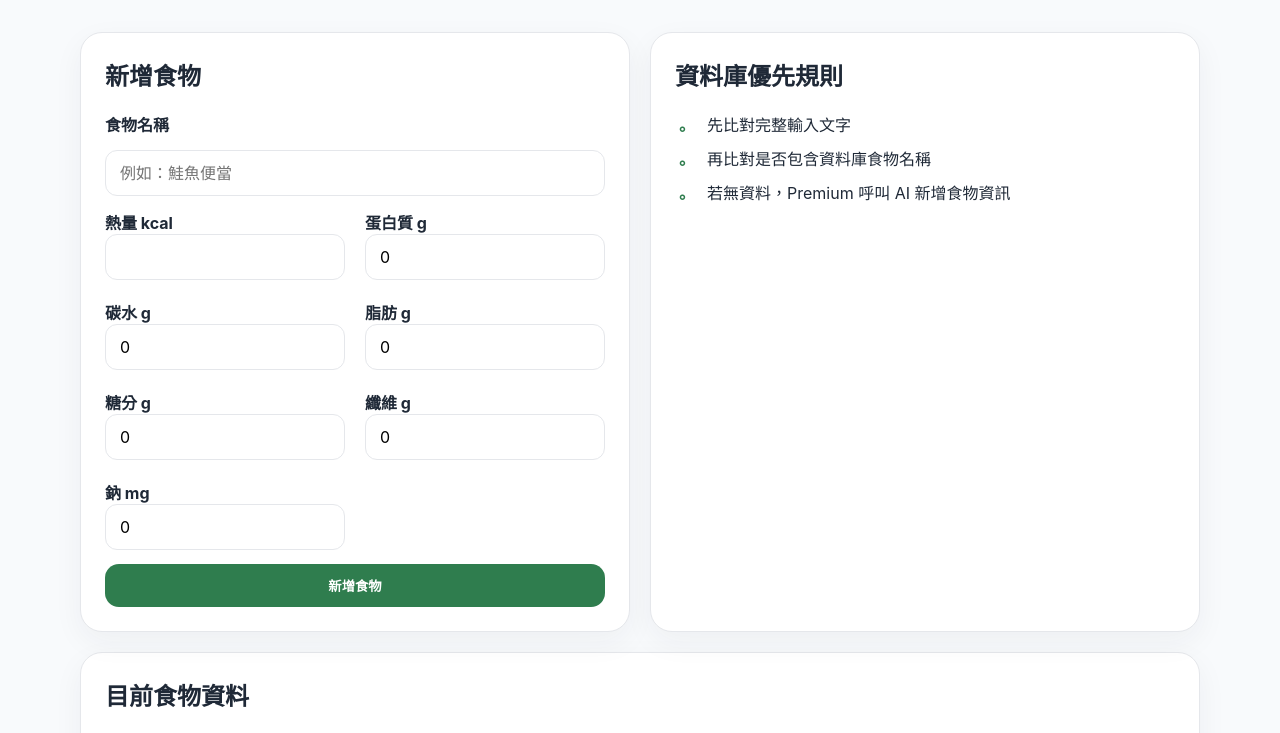
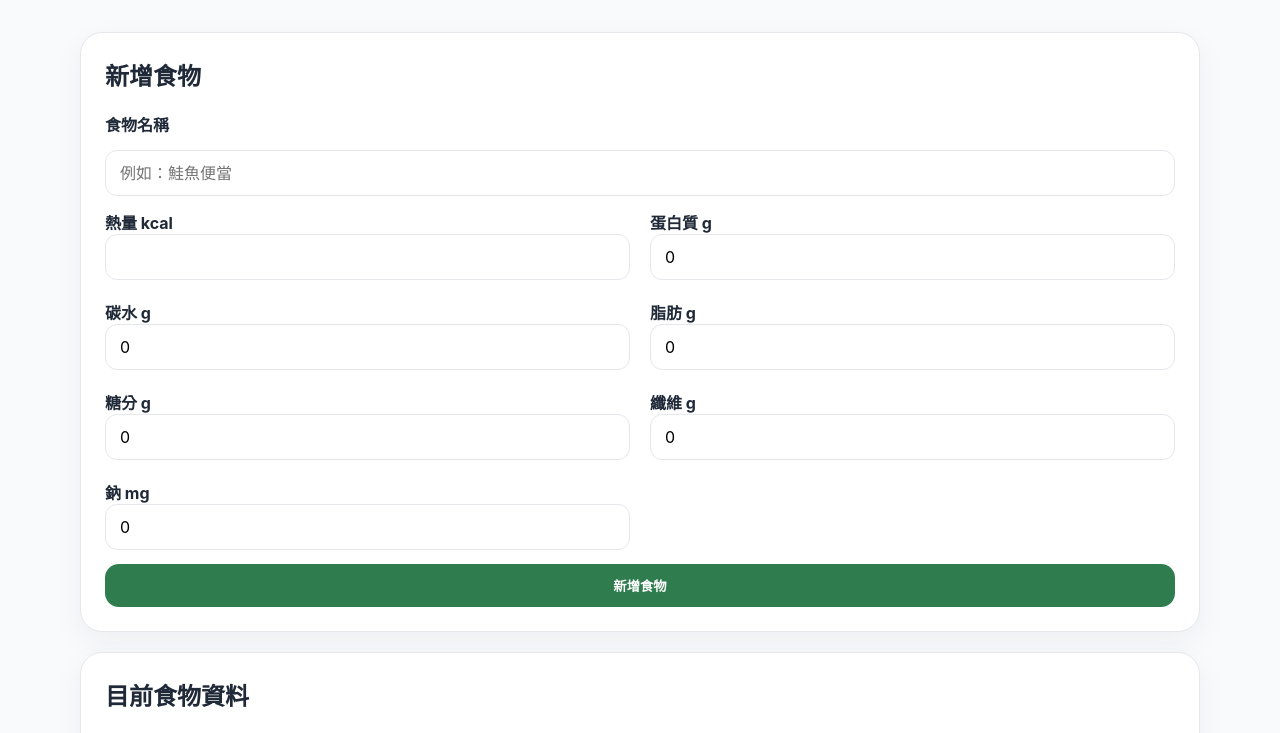
Before and after one commit to unicorn526/MealMoment_Smart-Nutrition-Management-Platform, a Flask app: page /foods in a window 1280 px wide. Shown: the part 69-802 px from the top of the page. Run offline with Flask 3, Linux system fonts and the light colour scheme; a user stored in the database is signed in; data comes from the database, SQL or seed files in the repository.

Commit message:
Update foods.html

```diff
--- a/templates/foods.html
+++ b/templates/foods.html
@@ -1,7 +1,6 @@
 {% extends "base.html" %}
 {% block title %}食物資料庫｜食刻管理{% endblock %}
 {% block content %}
-<div class="grid grid-2">
     <div class="card">
         <h2>新增食物</h2>
         <form class="form" method="post">
@@ -19,15 +18,7 @@
             <button class="btn btn-primary" type="submit">新增食物</button>
         </form>
     </div>
-    <div class="card">
-        <h2>資料庫優先規則</h2>
-        <ul class="list">
-            <li>先比對完整輸入文字</li>
-            <li>再比對是否包含資料庫食物名稱</li>
-            <li>若無資料，Premium 呼叫 AI 新增食物資訊</li>
-        </ul>
-    </div>
-</div>
+
 
 <div class="card" style="margin-top:20px;">
     <h2>目前食物資料</h2>
```
